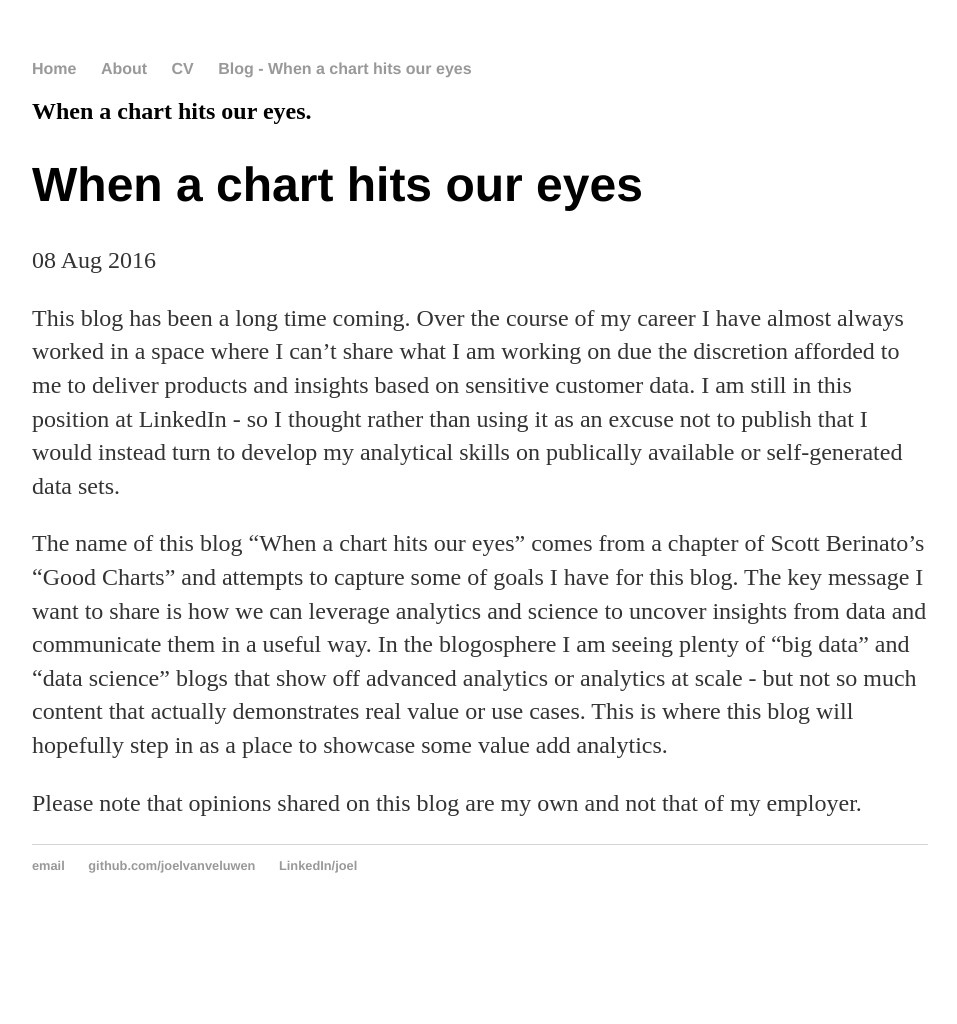
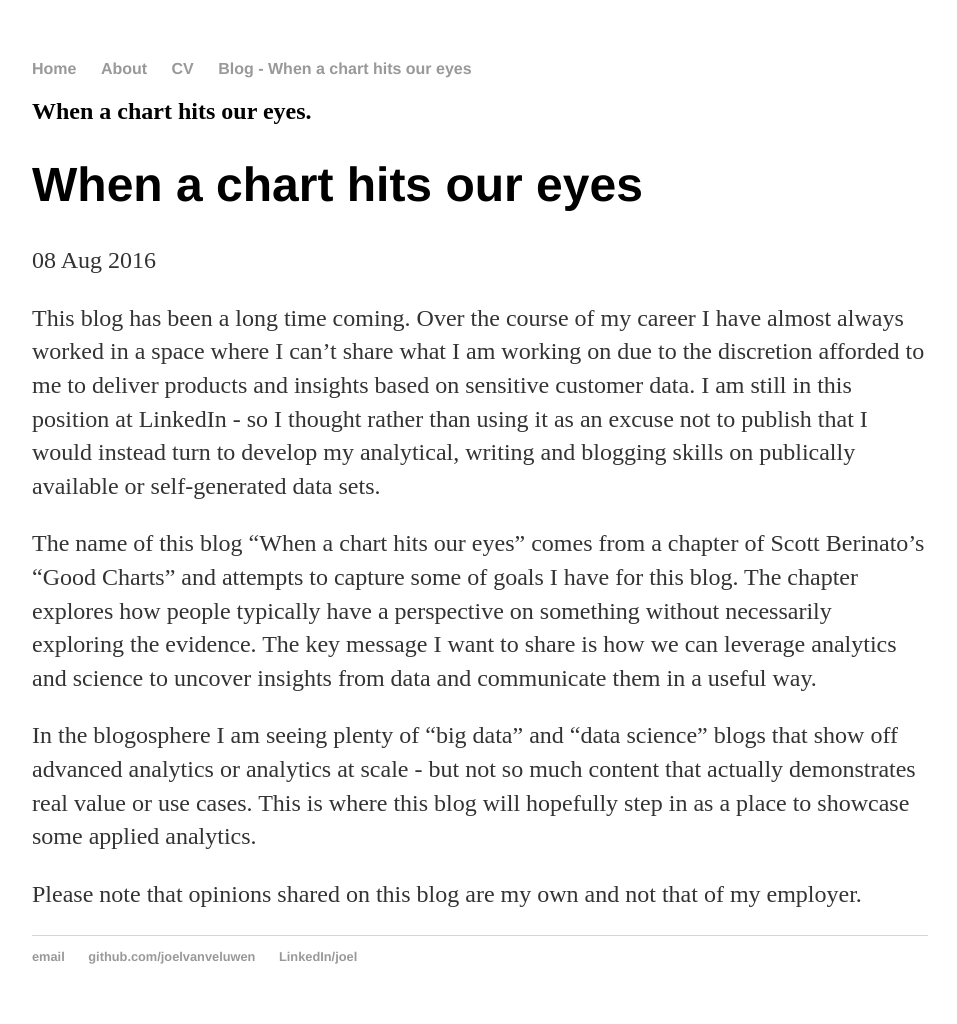
Before and after one commit to joelvanveluwen-zz/old_joelvanveluwen.github.io, a Jekyll site: the page built from _posts/2016-08-08-When-a-chart-hits-our-eyes.md, in a window 1280 px wide. Shown: the whole page, without its empty margins (160-1117 px from the left). Built offline with Jekyll 4.4.1, drawn with Linux system fonts in a browser that asks for light colours; before the commit the page ends 933 px from its top, so only the background shows below that.

Commit message:
Update 2016-08-08-When-a-chart-hits-our-eyes.md
typos

```diff
--- a/_posts/2016-08-08-When-a-chart-hits-our-eyes.md
+++ b/_posts/2016-08-08-When-a-chart-hits-our-eyes.md
@@ -4,8 +4,10 @@ title: "When a chart hits our eyes"
 date: 2016-08-08
 ---
 
-This blog has been a long time coming. Over the course of my career I have almost always worked in a space where I can't share what I am working on due the discretion afforded to me to deliver products and insights based on sensitive customer data. I am still in this position at LinkedIn - so I thought rather than using it as an excuse not to publish that I would instead turn to develop my analytical skills on publically available or self-generated data sets.
+This blog has been a long time coming. Over the course of my career I have almost always worked in a space where I can't share what I am working on due to the discretion afforded to me to deliver products and insights based on sensitive customer data. I am still in this position at LinkedIn - so I thought rather than using it as an excuse not to publish that I would instead turn to develop my analytical, writing and blogging skills on publically available or self-generated data sets.
 
-The name of this blog "When a chart hits our eyes" comes from a chapter of Scott Berinato's "Good Charts" and attempts to capture some of goals I have for this blog. The key message I want to share is how we can leverage analytics and science to uncover insights from data and communicate them in a useful way. In the blogosphere I am seeing plenty of "big data" and "data science" blogs that show off advanced analytics or analytics at scale - but not so much content that actually demonstrates real value or use cases. This is where this blog will hopefully step in as a place to showcase some value add analytics.
+The name of this blog "When a chart hits our eyes" comes from a chapter of Scott Berinato's "Good Charts" and attempts to capture some of goals I have for this blog. The chapter explores how people typically have a perspective on something without necessarily exploring the evidence. The key message I want to share is how we can leverage analytics and science to uncover insights from data and communicate them in a useful way.
+
+In the blogosphere I am seeing plenty of "big data" and "data science" blogs that show off advanced analytics or analytics at scale - but not so much content that actually demonstrates real value or use cases. This is where this blog will hopefully step in as a place to showcase some applied analytics.
 
 Please note that opinions shared on this blog are my own and not that of my employer.
```
